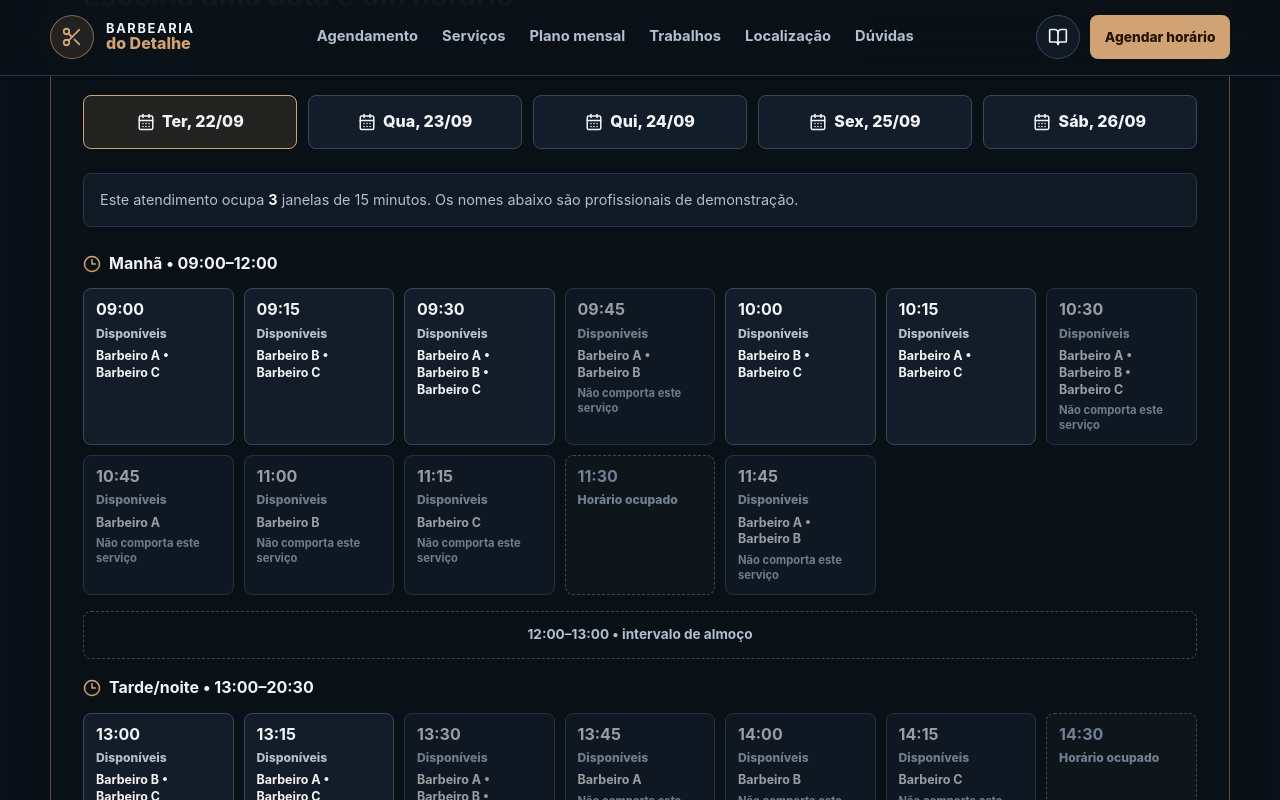
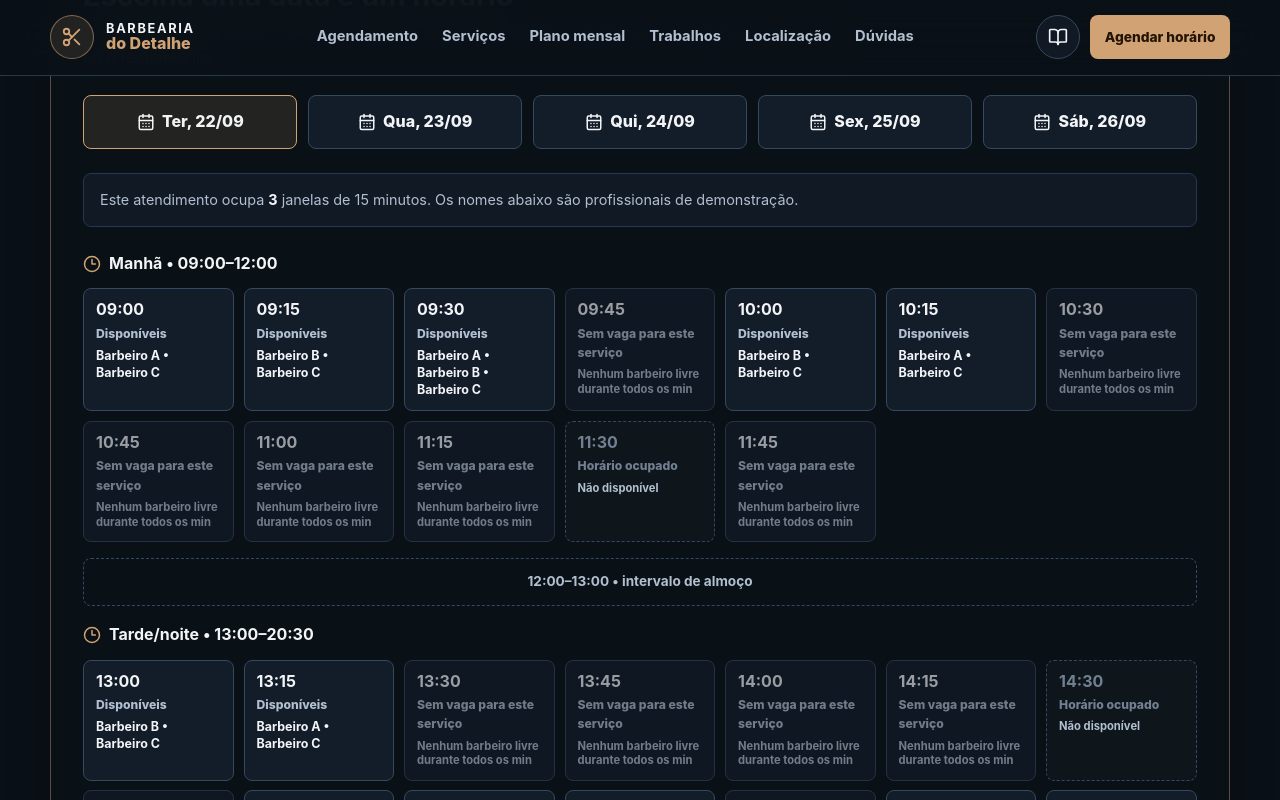
Before and after one commit to diogo2806/detalhe, a React (Vite) app in the folder frontend/: page / in a window 1280 px wide. Both pictures are taken after a click on the button "Continuar". Shown: the part 1731-2531 px from the top of the page. Built offline with nearby package versions, Linux system fonts and the light colour scheme.

Commit message:
fix(frontend): diferenciar janelas sem vaga (#15)

```diff
--- a/frontend/src/components/BookingTimeSlot.tsx
+++ b/frontend/src/components/BookingTimeSlot.tsx
@@ -4,6 +4,7 @@ type BookingTimeSlotProps = {
   selectedBarbers: string[];
   canStart: boolean;
   isSelected: boolean;
+  requiredDurationMinutes: number;
   onSelect: () => void;
 };
 
@@ -13,16 +14,18 @@ export function BookingTimeSlot({
   selectedBarbers,
   canStart,
   isSelected,
+  requiredDurationMinutes,
   onSelect,
 }: BookingTimeSlotProps) {
   const isOccupied = availableBarbers.length === 0;
-  const isDisabled = isOccupied || !canStart;
+  const isUnavailable = !isOccupied && !canStart;
+  const isDisabled = isOccupied || isUnavailable;
 
   const classNames = [
     "booking-time",
     isSelected ? "booking-time--selected" : "",
     isOccupied ? "booking-time--occupied" : "",
-    !isOccupied && !canStart ? "booking-time--unavailable" : "",
+    isUnavailable ? "booking-time--unavailable" : "",
   ]
     .filter(Boolean)
     .join(" ");
@@ -31,9 +34,9 @@ export function BookingTimeSlot({
     ? `${time}. Seu atendimento. ${selectedBarbers.join(", ")}.`
     : isOccupied
       ? `${time}. Horário ocupado.`
-      : canStart
-        ? `${time}. Disponíveis: ${availableBarbers.join(", ")}.`
-        : `${time}. Disponíveis: ${availableBarbers.join(", ")}. Não comporta a duração completa deste serviço.`;
+      : isUnavailable
+        ? `${time}. Sem vaga para este serviço. Nenhum barbeiro está livre durante todos os ${requiredDurationMinutes} minutos.`
+        : `${time}. Disponíveis: ${availableBarbers.join(", ")}.`;
 
   return (
     <button
@@ -52,14 +55,21 @@ export function BookingTimeSlot({
           <span className="booking-time__barbers">{selectedBarbers.join(" • ")}</span>
         </>
       ) : isOccupied ? (
-        <span className="booking-time__status">Horário ocupado</span>
+        <>
+          <span className="booking-time__status">Horário ocupado</span>
+          <span className="booking-time__hint">Não disponível</span>
+        </>
+      ) : isUnavailable ? (
+        <>
+          <span className="booking-time__status">Sem vaga para este serviço</span>
+          <span className="booking-time__hint">
+            Nenhum barbeiro livre durante todos os {requiredDurationMinutes} min
+          </span>
+        </>
       ) : (
         <>
           <span className="booking-time__status">Disponíveis</span>
           <span className="booking-time__barbers">{availableBarbers.join(" • ")}</span>
-          {!canStart && (
-            <span className="booking-time__hint">Não comporta este serviço</span>
-          )}
         </>
       )}
     </button>
```
